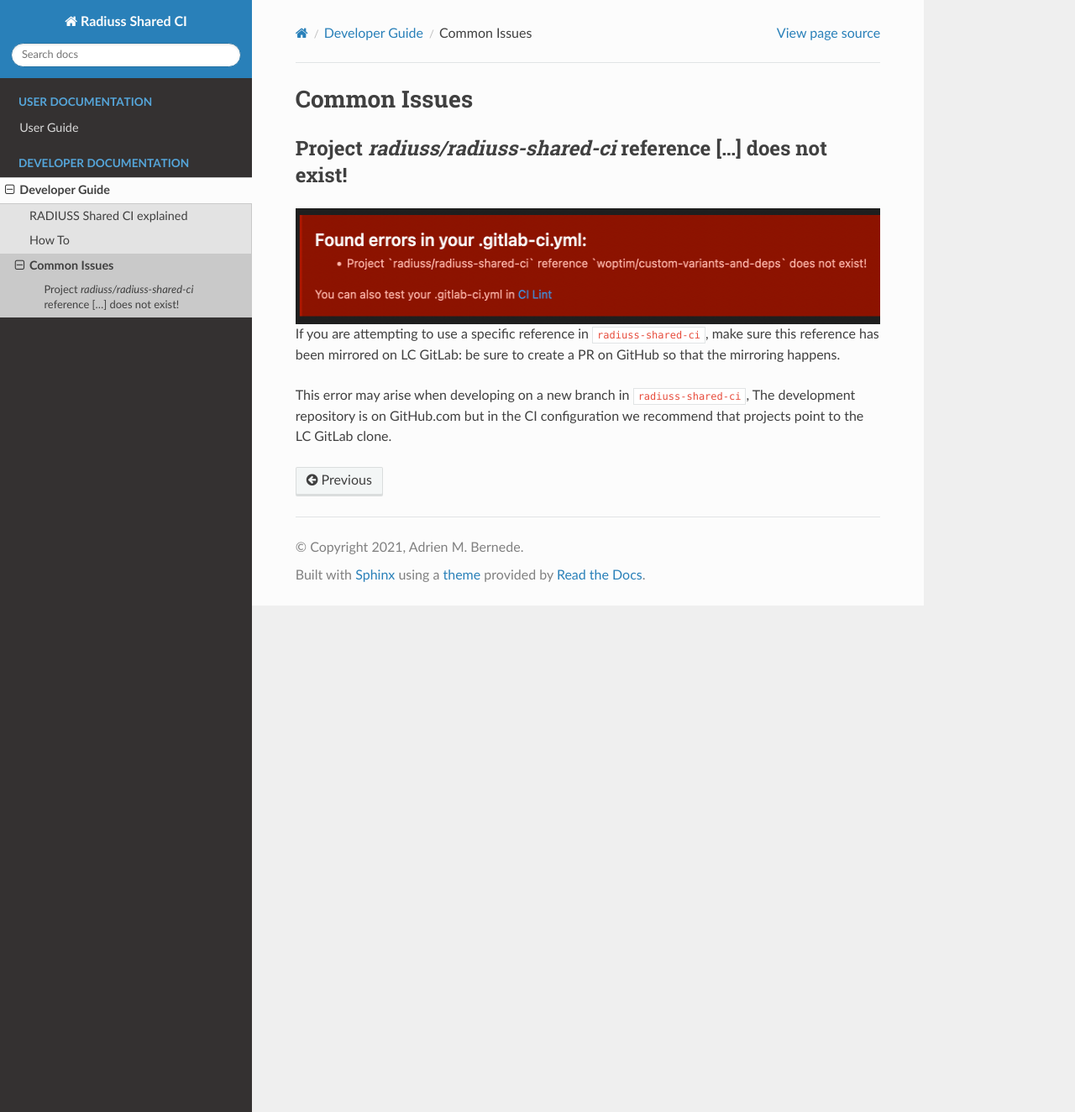
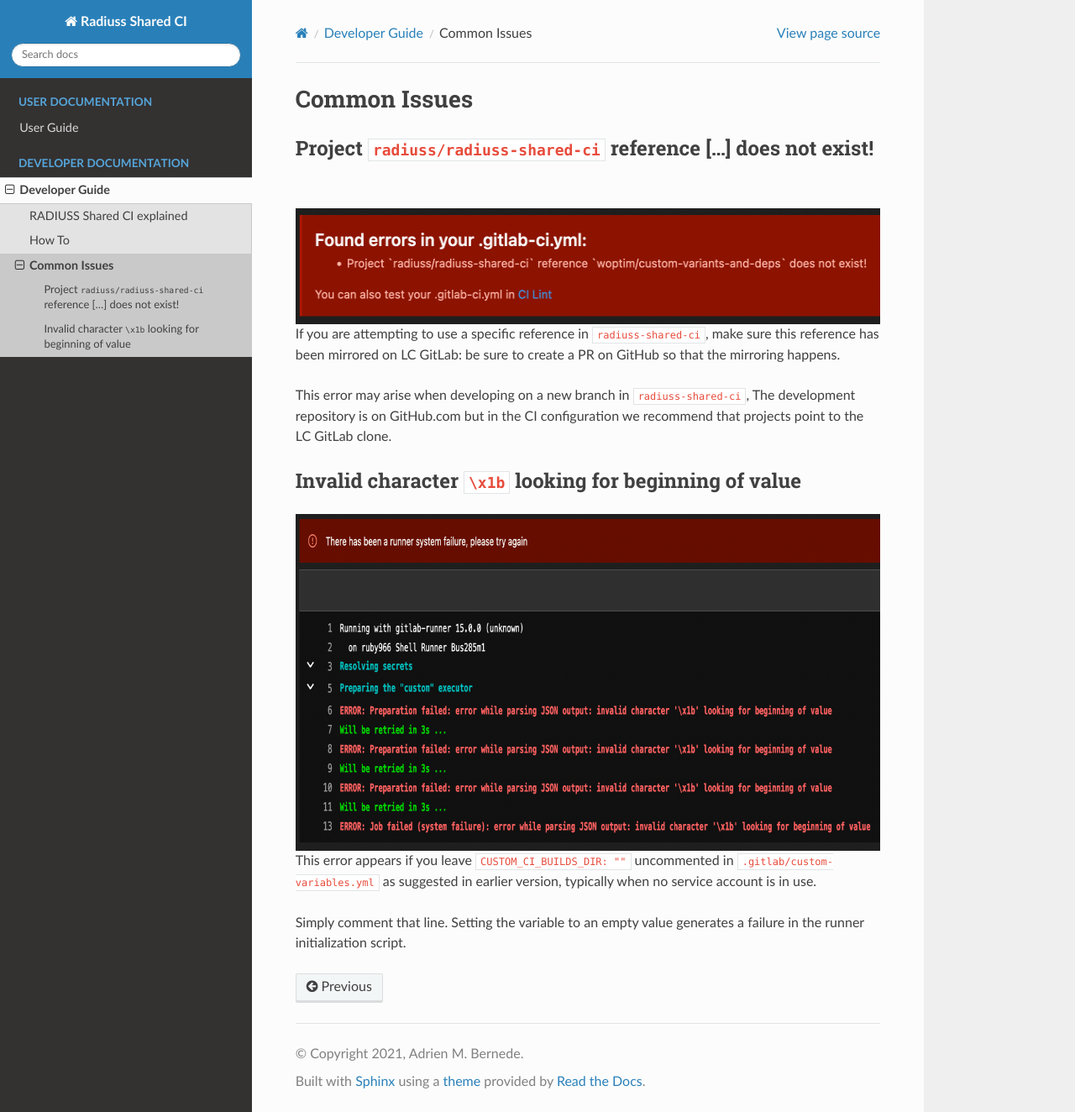
Before and after one commit to LLNL/radiuss-shared-ci, a Sphinx documentation site: the page built from docs/sphinx/dev_guide/common_issues.rst, in a window 1280 px wide and 1324 px high. Shown: the whole window at 84% size. Built offline with Sphinx 7.4.7 and the Read the Docs theme 2.0.0, drawn with Linux system fonts in a browser that asks for light colours.

Commit message:
Reference issue with previous recommendations

```diff
--- a/docs/sphinx/dev_guide/common_issues.rst
+++ b/docs/sphinx/dev_guide/common_issues.rst
@@ -11,9 +11,9 @@
 Common Issues
 *************
 
-===================================================================
-Project *radiuss/radiuss-shared-ci* reference [...] does not exist!
-===================================================================
+=====================================================================
+Project ``radiuss/radiuss-shared-ci`` reference [...] does not exist!
+=====================================================================
 
 .. image:: images/error-mirrored-reference.png
    :scale: 50 %
@@ -27,3 +27,19 @@ GitHub so that the mirroring happens.
 This error may arise when developing on a new branch in ``radiuss-shared-ci``,
 The development repository is on GitHub.com but in the CI configuration we
 recommend that projects point to the LC GitLab clone.
+
+=========================================================
+Invalid character ``\x1b`` looking for beginning of value
+=========================================================
+
+.. image:: images/error-empty-custom-dir.png
+   :scale: 50 %
+   :alt: Check that the reference is mirrored on LC GitLab.
+   :align: center
+
+This error appears if you leave ``CUSTOM_CI_BUILDS_DIR: ""`` uncommented in
+``.gitlab/custom-variables.yml`` as suggested in earlier version, typically
+when no service account is in use.
+
+Simply comment that line. Setting the variable to an empty value generates
+a failure in the runner initialization script.
```
Also changed, not shown: docs/sphinx/dev_guide/images/error-empty-custom-dir.png (added), 1 other file.
